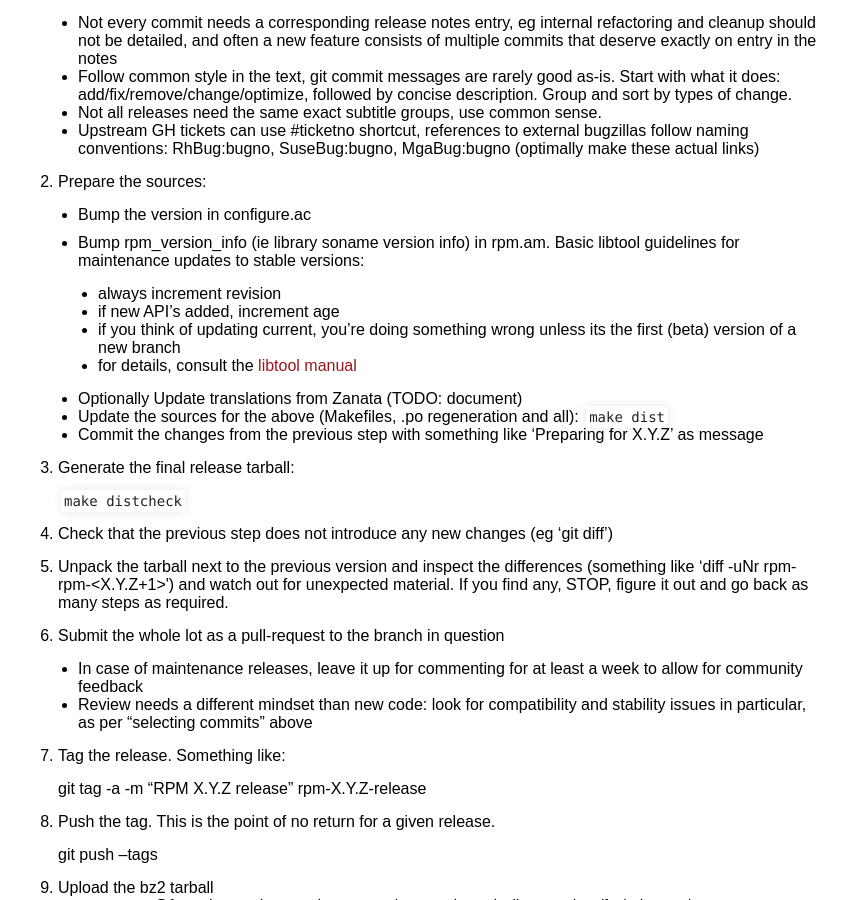
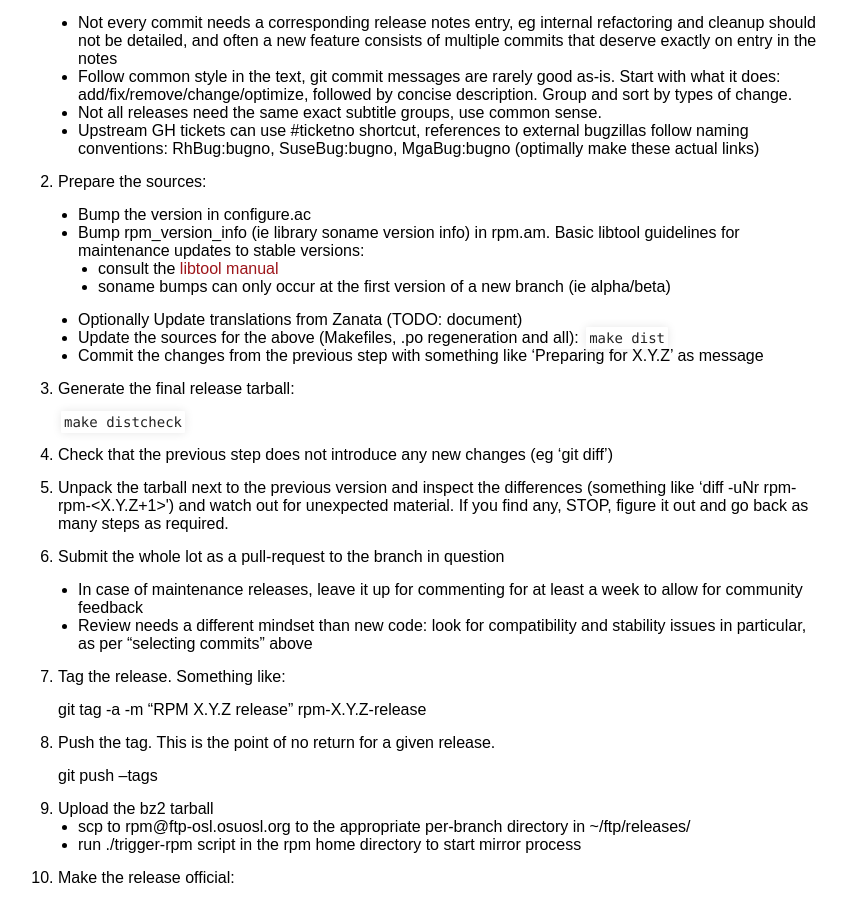
Before and after one commit to rpm-software-management/rpm-web, a Jekyll site: the page built from devel_doc/release_maintaince.md, in a window 1280 px wide and 900 px high, scrolled down 1256 px. Shown: the whole window, without its empty margins (212-1059 px from the left). Built offline with Jekyll 4.4.1, drawn with Linux system fonts in a browser that asks for light colours.

Commit message:
Nuke braindamaged libtool versioning instructions

````diff
--- a/devel_doc/release_maintaince.md
+++ b/devel_doc/release_maintaince.md
@@ -64,11 +64,8 @@ If the answer to any of the above is "yes" then its almost certainly not appropr
 
     * Bump the version in configure.ac
     * Bump rpm_version_info (ie library soname version info) in rpm.am. Basic libtool guidelines for maintenance updates to stable versions:
-
-        * always increment revision
-        * if new API's added, increment age
-        * if you think of updating current, you're doing something wrong unless its the first (beta) version of a new branch
-        * for details, consult the [libtool manual](https://www.gnu.org/software/libtool/manual/html_node/Updating-version-info.html)
+        * consult the [libtool manual](https://www.gnu.org/software/libtool/manual/html_node/Updating-version-info.html)
+        * soname bumps can only occur at the first version of a new branch (ie alpha/beta)
 
     * Optionally Update translations from Zanata (TODO: document)
     * Update the sources for the above (Makefiles, .po regeneration and all): ```make dist```
````
